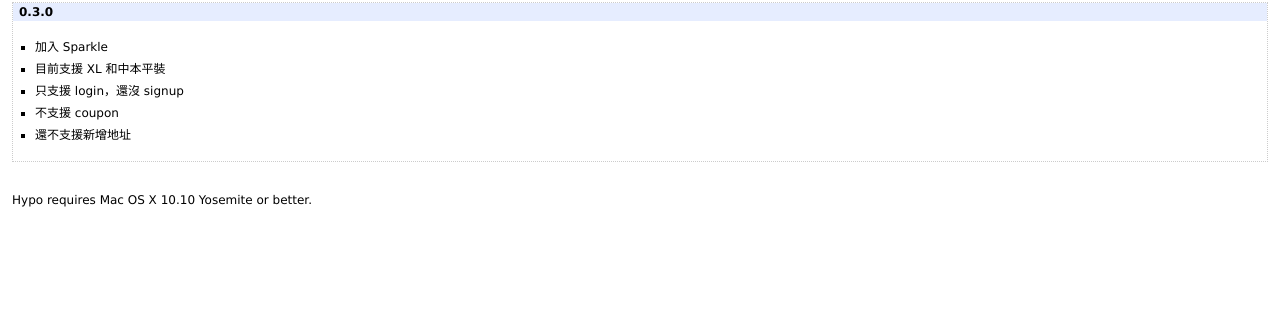
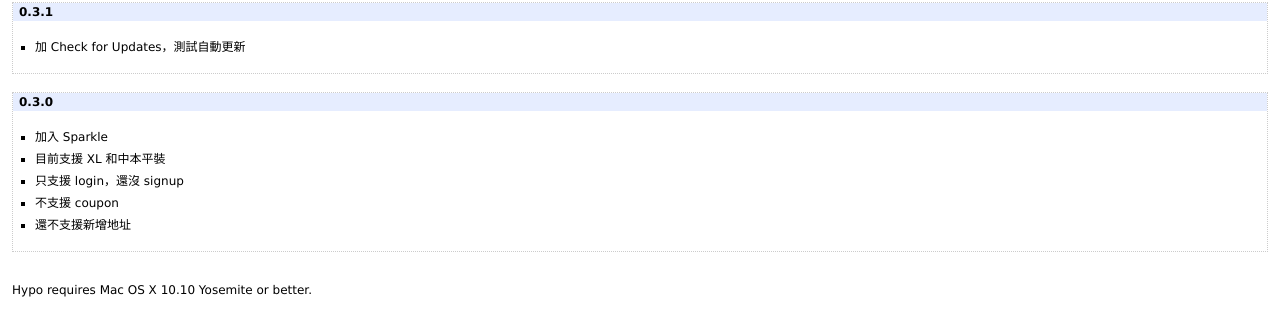
Before and after one commit to hypo/HypoAppPublic, a plain HTML site: page releasenotes.html in a window 1280 px wide. Drawn offline with Linux system fonts and the light colour scheme.

Commit message:
add 0.3.1

```diff
--- a/releasenotes.html
+++ b/releasenotes.html
@@ -8,6 +8,23 @@
 	</head>
 
 	<body>
+      <table class="dots" width="100%" border="0" cellspacing="0" cellpadding="0" summary="Two column table with heading">
+        <tr>
+          <td class="blue">
+            <h3>0.3.1</h3>
+          </td>
+        </tr>
+        <tr>
+          <td>
+            <ul>
+            <li>加 Check for Updates，測試自動更新</li>
+            </ul>
+          </td>
+        </tr>
+      </table>
+
+      <br>
+
 			<table class="dots" width="100%" border="0" cellspacing="0" cellpadding="0" summary="Two column table with heading">
 				<tr>
 					<td class="blue">
```
Also changed, not shown: appcast.xml (+7 -2 lines), 1 other file.
